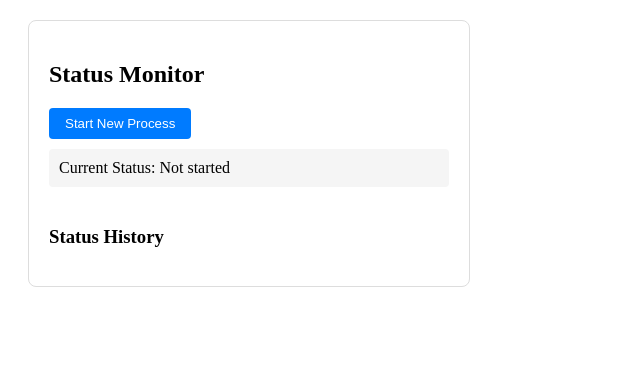
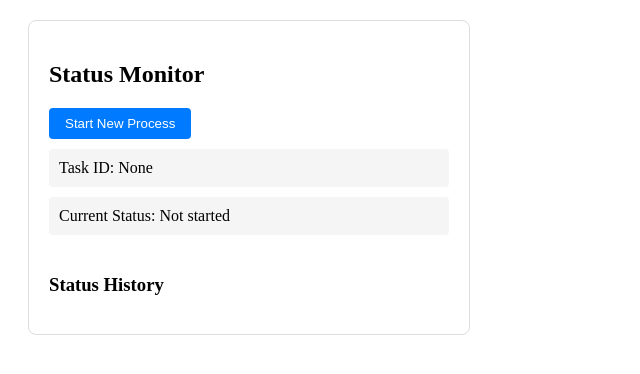
Before and after one commit to sunilNull/server-sent-event-demo, a FastAPI app: page /api/v1/ in a window 1280 px wide. Shown: the top 374 px of the page, without its empty margins (0-640 px from the left). Run offline with FastAPI, Linux system fonts and the light colour scheme.

Commit message:
changes to show task_id in browser

```diff
--- a/app/api/v1/endpoints/task.py
+++ b/app/api/v1/endpoints/task.py
@@ -3,8 +3,7 @@ import json
 import logging
 
 from fastapi import APIRouter, Depends, HTTPException, Request
-from fastapi.responses import HTMLResponse, JSONResponse
-from fastapi.templating import Jinja2Templates
+from fastapi.responses import HTMLResponse
 from sqlalchemy.orm import Session
 from sse_starlette.sse import EventSourceResponse
 
@@ -15,7 +14,6 @@ from app.services.task import TaskService
 
 router = APIRouter()
 logger = logging.getLogger(__name__)
-# templates = Jinja2Templates(directory="templates")
 
 
 @router.get("/", response_class=HTMLResponse)
--- a/app/config.py
+++ b/app/config.py
@@ -8,7 +8,6 @@ class Settings(BaseSettings):
     APP_NAME: str = "Task Status Service"
     DEBUG: bool = False
     DATABASE_URL: str = "sqlite:///./tasks.db"
-    REDIS_URL: Optional[str] = None  # Optional Redis for scaling
     LOG_LEVEL: str = "INFO"
 
     class Config:
--- a/templates/index.html
+++ b/templates/index.html
@@ -45,7 +45,9 @@
     <div class="status-card">
         <h2>Status Monitor</h2>
         <button onclick="startNewProcess()">Start New Process</button>
-
+        <div class="status-display" id="taskId">
+            Task ID: None
+        </div>
         <div class="status-display" id="currentStatus">
             Current Status: Not started
         </div>
@@ -73,11 +75,6 @@
                 const data = JSON.parse(event.data);
                 updateStatus(data);
             });
-            // currentEventSource.onmessage = function(event) {
-            //     const data = JSON.parse(event.data);
-            //     console.log(data);
-            //     updateStatus(data);
-            // };
 
             currentEventSource.onerror = function(error) {
                 console.error('SSE Error:', error);
@@ -97,12 +94,6 @@
             historyItem.textContent = `${data.timestamp}: ${data.status}`;
             historyDiv.insertBefore(historyItem, historyDiv.firstChild);
 
-            // If status is 'completed', close the connection
-            // if (data.status === 'completed') {
-            //     currentEventSource.close();
-            // }
-        }
-
         async function startNewProcess() {
             try {
                 const taskId = 'task-' + Date.now(); // Generate unique task ID
@@ -115,6 +106,8 @@
 
                 // Start monitoring the new process
                 startStatusMonitoring(taskId);
+
+                document.getElementById('taskId').textContent = "Task ID : "+taskId;
 
                 document.getElementById('currentStatus').textContent = "Current Status: Initiated";
 
```
Also changed, not shown: README.md, tasks.db.
